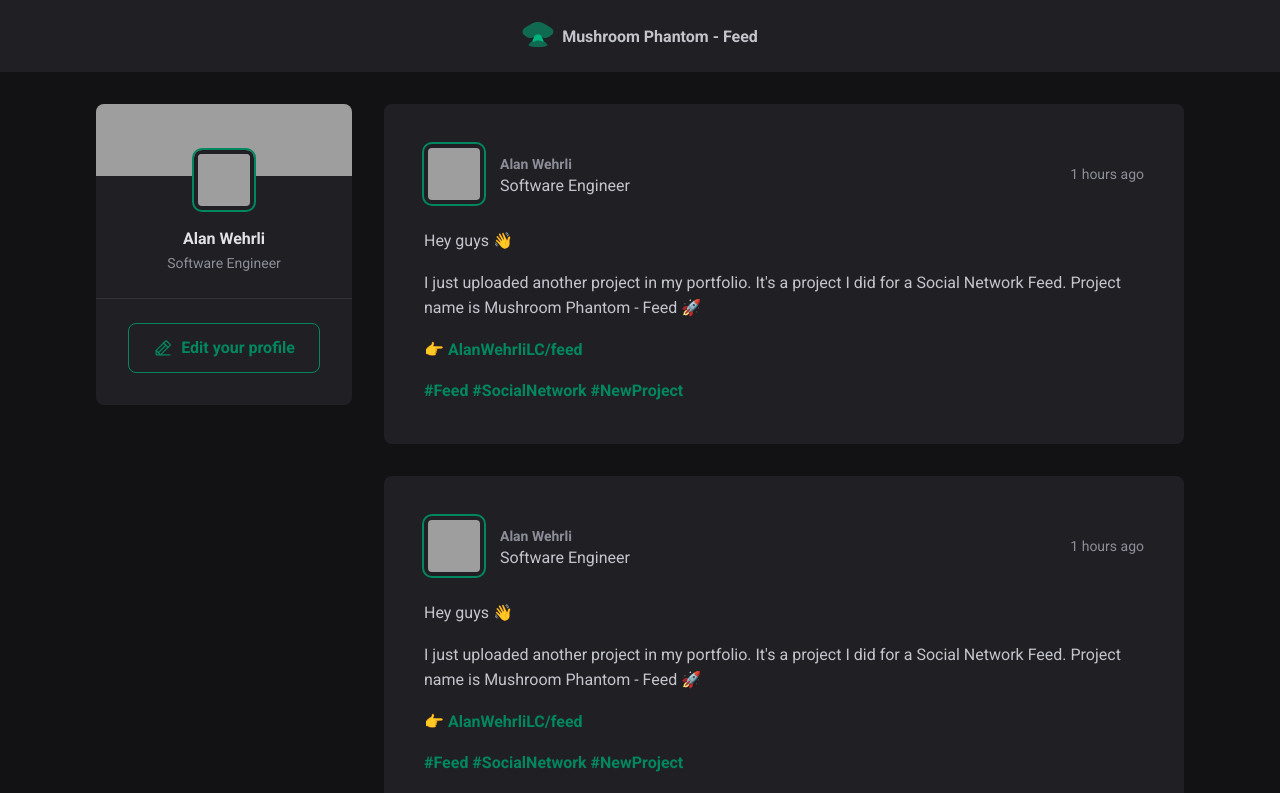
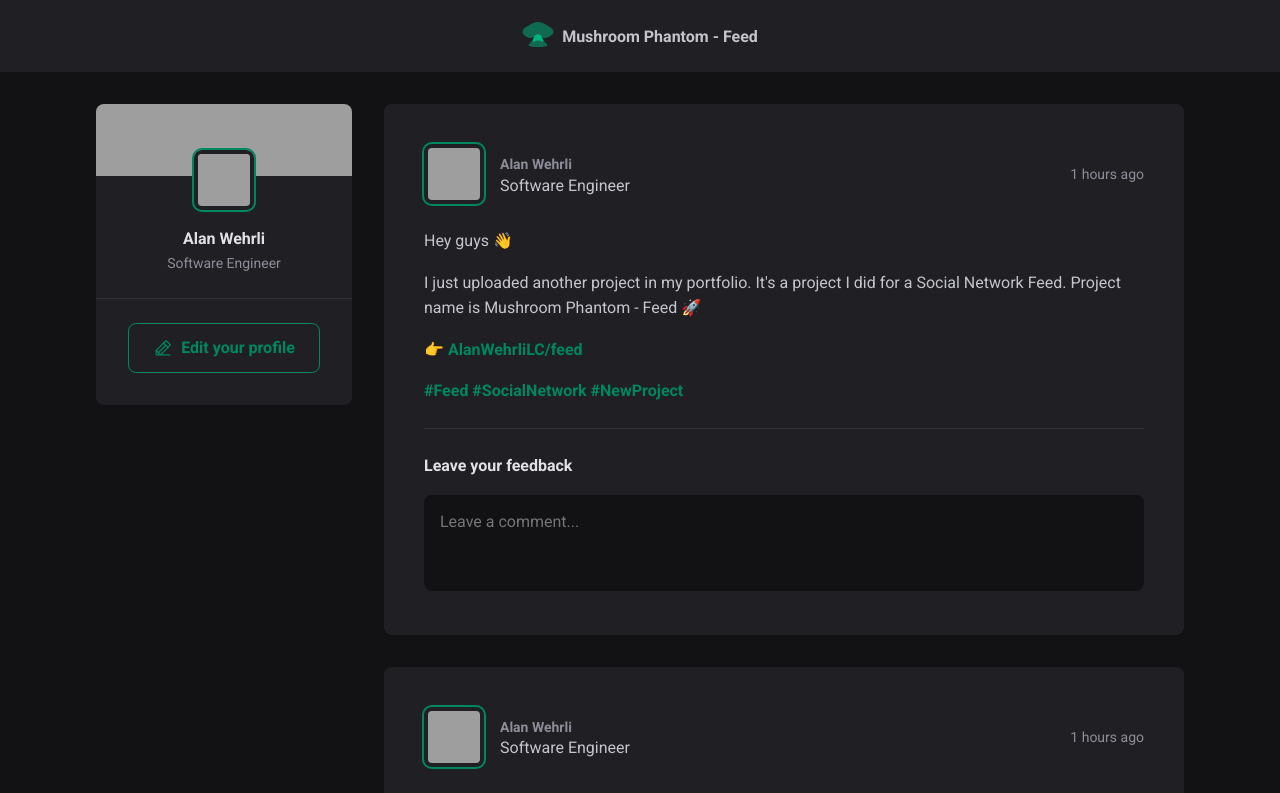
Before and after one commit to AlanWehrliLC/feed, a React (Vite) app: page / in a window 1280 px wide. Shown: the top 793 px of the page. Built offline with nearby package versions, Linux system fonts and the light colour scheme; grey boxes are pictures that could not be loaded.

Commit message:
Comments form created

```diff
--- a/src/Components/Post/index.jsx
+++ b/src/Components/Post/index.jsx
@@ -32,6 +32,18 @@
                     <a href="#"> #NewProject</a>
                 </p>
             </div>
+
+            <form className={styles.commentForm}>
+                <strong>Leave your feedback</strong>
+
+                <textarea
+                    placeholder="Leave a comment..."
+                />
+
+                <footer>
+                    <button type="submit">Publish</button>
+                </footer>
+            </form>
         </article>
     )
 }
--- a/src/Components/Post/styles.module.css
+++ b/src/Components/Post/styles.module.css
@@ -65,3 +65,54 @@
 .content a:hover{
     color: var(--green-300);
 }
+
+.commentForm{
+    width: 100%;
+    margin-top: 1.5rem;
+    padding-top: 1.5rem;
+    border-top: 1px solid var(--gray-600);
+}
+
+.commentForm strong{
+    line-height: 1.6;
+    color: var(--gray-100);
+}
+
+.commentForm textarea{
+    width: 100%;
+    background: var(--gray-900);
+    border: 0;
+    resize: none;
+    height: 6rem;
+    padding: 1rem;
+    border-radius: 8px;
+    color: var(--gray-100);
+    line-height: 1.4;
+    margin-top: 1rem;
+}
+
+.commentForm footer{
+    visibility: hidden;
+    max-height: 0;
+}
+
+.commentForm:focus-within footer{
+    visibility: visible;
+    max-height: none;
+}
+
+.commentForm button[type=submit]{
+    padding: 1rem 1.5rem;
+    margin-top: 1rem;
+    border-radius: 8px;
+    border: 0;
+    background: var(--green-500);
+    color: var(--white);
+    font-weight: bold;
+    cursor: pointer;
+    transition: background-color 0.1s;
+}
+
+.commentForm button[type=submit]:hover{
+    background: var(--green-300);
+}
--- a/src/global.css
+++ b/src/global.css
@@ -10,7 +10,12 @@
 
     --green-300: #00B37E;
     --green-500: #00875f;
-  }
+}
+
+:focus{
+    outline: transparent;
+    box-shadow: 0 0 0 2px var(--green-500);
+}
 
 *{
     margin: 0;
```
